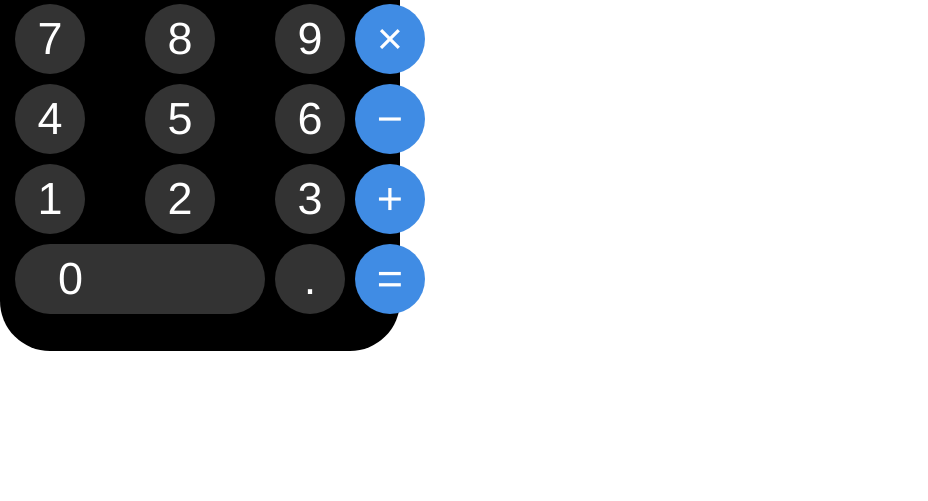
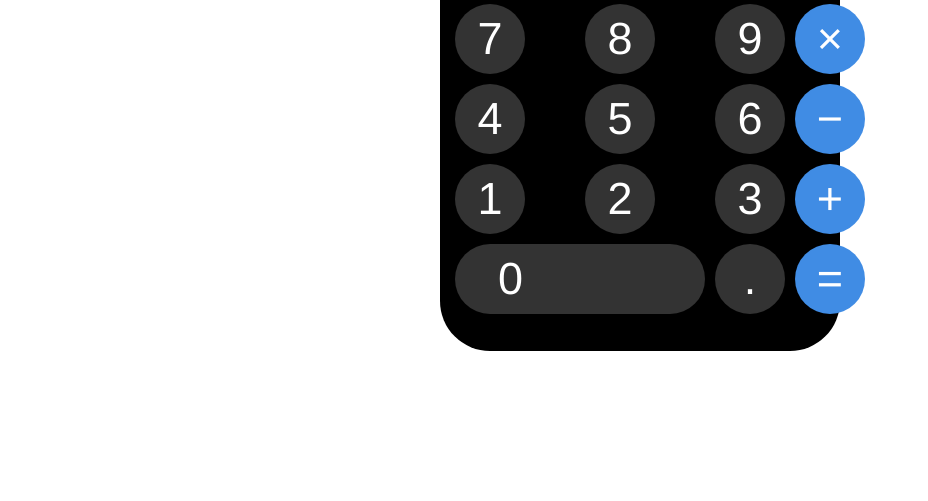
Before and after one commit to Diwawardak/react-app-calculator-, a React app: page / in a window 1280 px wide. Shown: the part 299-800 px from the top of the page, without its empty margins (0-928 px from the left). Built offline with nearby package versions, Linux system fonts and the light colour scheme.

Commit message:
fixed css

```diff
--- a/package.json
+++ b/package.json
@@ -2,10 +2,12 @@
   "name": "calculator",
   "version": "0.1.0",
   "private": true,
+  "homepage": "http://Diwawardak.github.io/react-calculator",
   "dependencies": {
     "@testing-library/jest-dom": "^5.11.5",
     "@testing-library/react": "^11.1.1",
     "@testing-library/user-event": "^12.2.0",
+    "gh-pages": "^3.1.0",
     "react": "^17.0.1",
     "react-dom": "^17.0.1",
     "react-scripts": "4.0.0",
@@ -13,6 +15,8 @@
   },
   "scripts": {
     "start": "react-scripts start",
+    "predeploy": "npm run build",
+    "deploy": "gh-pages -d build",
     "build": "react-scripts build",
     "test": "react-scripts test",
     "eject": "react-scripts eject"
--- a/src/components/App.css
+++ b/src/components/App.css
@@ -1,3 +1,9 @@
+.container {
+    display: flex;
+    justify-content: center;
+    align-items: center;
+}
+
 .App {
      width: 400px;
      height: 650px;
--- a/src/components/App.js
+++ b/src/components/App.js
@@ -157,7 +157,9 @@ const App = () => {
  };
 
 
-    return <div className="App">
+    return <div className="container">
+
+    <div className="App">
         <div className="top"></div>
         <div className="time">
             {time.getHours().toString().padStart(2, '0')}:{time.getMinutes().toString().padStart(2, '0')}
@@ -187,6 +189,9 @@ const App = () => {
 
         <div className="bottom"></div>
     </div>
+    </div>
+
+
 };
 
 export default App;
```
Also changed, not shown: 1 other file.
